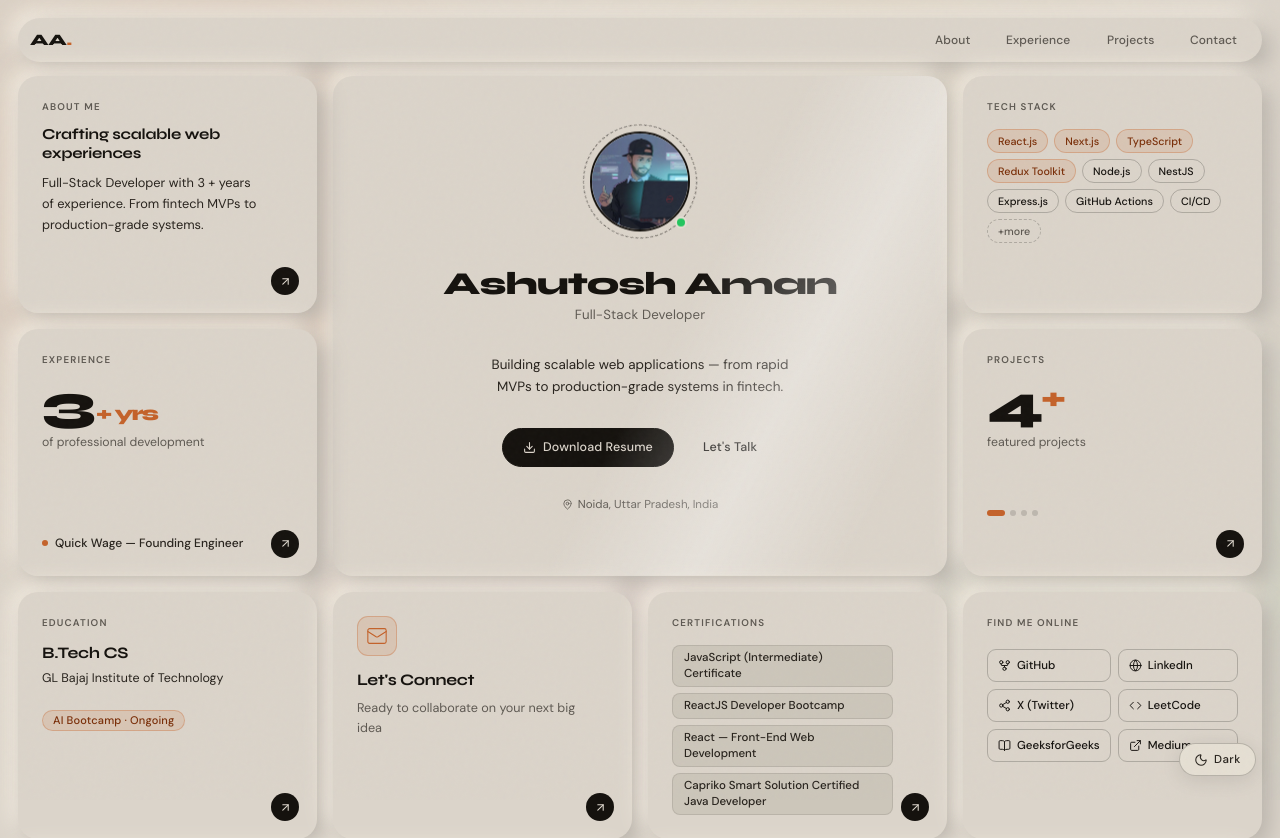
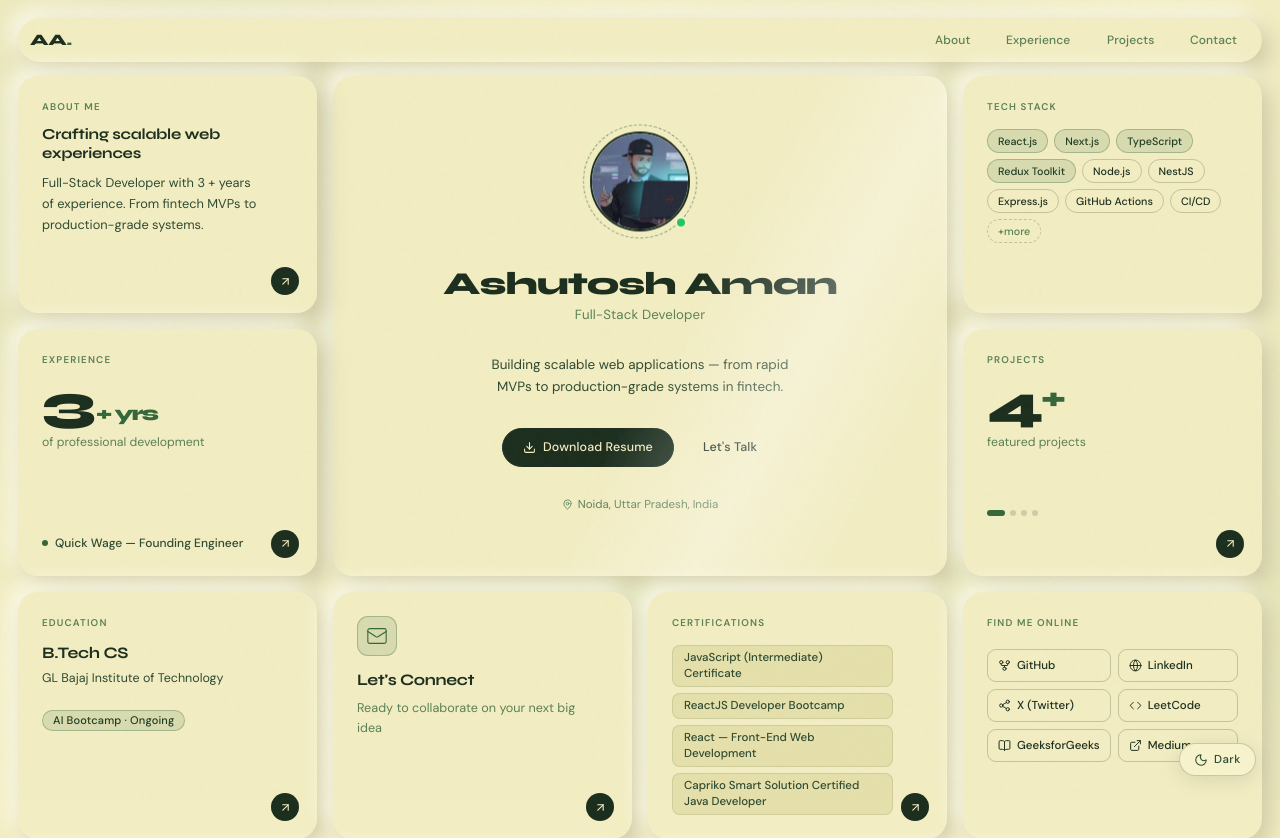
Before and after one commit to AmanAshutosh/hireme, a React (Vite) app: page / in a window 1280 px wide. Shown: the top 838 px of the page. Built offline with nearby package versions, Linux system fonts and the light colour scheme.

Commit message:
color ui update

```diff
--- a/src/styling/global.css
+++ b/src/styling/global.css
@@ -1,30 +1,30 @@
 @import url("https://fonts.googleapis.com/css2?family=Syne:wght@400;500;600;700;800&family=DM+Sans:ital,opsz,wght@0,9..40,300;0,9..40,400;0,9..40,500;0,9..40,600;1,9..40,300&display=swap");
 
 :root {
-  /* ── Darker, richer warm palette ── */
-  --bg: #dbd4ca;
-  --surface: #e5dfd3;
-  --surface-2: #ccc6ba;
-  --surface-warm: #ede7db;
-  --surface-pink: #ecdbd6;
+  /* ── ColorHunt palette: #346739 #79ae6f #9fcb98 #f2edc2 ── */
+  --bg: #f2edc2;
+  --surface: #f7f3cc;
+  --surface-2: #e5e0ab;
+  --surface-warm: #faf6d2;
+  --surface-pink: #ecf2d4;
 
-  --text-primary: #15120e;
-  --text-secondary: #28231d;
-  --text-dim: #5e5952;
-  --text-dark: #15120e;
-  --text-dark-secondary: #28231d;
-  --text-light: #f4f3f0;
+  --text-primary: #1c2e1e;
+  --text-secondary: #2e4a31;
+  --text-dim: #5a8054;
+  --text-dark: #1c2e1e;
+  --text-dark-secondary: #2e4a31;
+  --text-light: #f2edc2;
 
-  /* Burnt orange — bolder, more vibrant than old gold */
-  --accent: #c4622a;
-  --accent-dim: rgba(196, 98, 42, 0.13);
-  --accent-border: rgba(196, 98, 42, 0.32);
-  --accent-text: #7a2e08;
+  /* Deep forest green as primary accent */
+  --accent: #346739;
+  --accent-dim: rgba(52, 103, 57, 0.13);
+  --accent-border: rgba(52, 103, 57, 0.32);
+  --accent-text: #1e3c22;
   --yellow: #e8c547;
   --green-ok: #22c55e;
 
-  --border: 1px solid rgba(21, 18, 14, 0.22);
-  --border-dim: 1px solid rgba(21, 18, 14, 0.1);
+  --border: 1px solid rgba(28, 46, 30, 0.22);
+  --border-dim: 1px solid rgba(28, 46, 30, 0.11);
   --border-light: 1px solid rgba(255, 255, 255, 0.08);
 
   --radius: 20px;
@@ -35,9 +35,9 @@
   --font-body: "DM Sans", sans-serif;
   --transition: 0.18s cubic-bezier(0.4, 0, 0.2, 1);
 
-  /* ── NEUMORPHISM (stronger contrast on darker bg) ── */
-  --neumo-shadow-dark: #b8b2aa;
-  --neumo-shadow-light: #f4ede2;
+  /* ── NEUMORPHISM — tuned for cream background ── */
+  --neumo-shadow-dark: #cec9a4;
+  --neumo-shadow-light: #fefdf0;
   --neumo-shadow: 8px 8px 22px var(--neumo-shadow-dark), -8px -8px 22px var(--neumo-shadow-light);
   --neumo-shadow-hover: 14px 14px 38px var(--neumo-shadow-dark), -14px -14px 38px var(--neumo-shadow-light);
   --neumo-shadow-sm: 4px 4px 10px var(--neumo-shadow-dark), -4px -4px 10px var(--neumo-shadow-light);
--- a/src/styling/home.css
+++ b/src/styling/home.css
@@ -19,39 +19,39 @@
   transform-origin: center center;
 }
 
-/* Light mode blob colors */
+/* Light mode blob colors — ColorHunt #346739 #79ae6f #9fcb98 #f2edc2 */
 .blob-1 {
   width: 660px;
   height: 660px;
-  background: radial-gradient(circle, rgba(196, 98, 42, 0.22) 0%, transparent 72%);
+  background: radial-gradient(circle, rgba(52, 103, 57, 0.2) 0%, transparent 72%);
   top: -120px;
   left: -80px;
 }
 .blob-2 {
   width: 560px;
   height: 560px;
-  background: radial-gradient(circle, rgba(72, 163, 95, 0.13) 0%, transparent 72%);
+  background: radial-gradient(circle, rgba(121, 174, 111, 0.22) 0%, transparent 72%);
   top: 38%;
   right: -140px;
 }
 .blob-3 {
   width: 500px;
   height: 500px;
-  background: radial-gradient(circle, rgba(200, 100, 150, 0.15) 0%, transparent 72%);
+  background: radial-gradient(circle, rgba(159, 203, 152, 0.28) 0%, transparent 72%);
   bottom: -100px;
   left: 22%;
 }
 .blob-4 {
   width: 400px;
   height: 400px;
-  background: radial-gradient(circle, rgba(120, 90, 200, 0.11) 0%, transparent 72%);
+  background: radial-gradient(circle, rgba(52, 103, 57, 0.13) 0%, transparent 72%);
   top: 22%;
   left: 42%;
 }
 .blob-5 {
   width: 440px;
   height: 440px;
-  background: radial-gradient(circle, rgba(210, 160, 40, 0.13) 0%, transparent 72%);
+  background: radial-gradient(circle, rgba(121, 174, 111, 0.17) 0%, transparent 72%);
   top: -60px;
   right: 15%;
 }
@@ -168,7 +168,7 @@
   color: var(--text-primary);
 }
 .card-pink {
-  background: linear-gradient(135deg, var(--bg) 55%, rgba(200, 100, 150, 0.1) 100%);
+  background: linear-gradient(135deg, var(--bg) 50%, rgba(159, 203, 152, 0.22) 100%);
   color: var(--text-primary);
 }
 .card-projects-light {
@@ -279,7 +279,7 @@
   position: absolute;
   inset: -7px;
   border-radius: 50%;
-  border: 1.5px dashed rgba(21, 18, 14, 0.55);
+  border: 1.5px dashed rgba(52, 103, 57, 0.6);
   z-index: 1;
   animation: spin 14s linear infinite;
 }
@@ -676,9 +676,9 @@
   border-radius: 100px;
   font-size: 0.67rem;
   font-weight: 500;
-  background: rgba(200, 100, 150, 0.1);
-  border: 1px solid rgba(200, 100, 150, 0.25);
-  color: #8b2252;
+  background: rgba(159, 203, 152, 0.2);
+  border: 1px solid rgba(121, 174, 111, 0.35);
+  color: var(--accent-text);
   white-space: nowrap;
 }
 
--- a/src/styling/pages.css
+++ b/src/styling/pages.css
@@ -43,7 +43,7 @@
     transform var(--transition);
 }
 .back-btn:hover {
-  background: #2a2a28;
+  background: var(--accent);
   transform: scale(1.05);
 }
 
@@ -316,7 +316,7 @@
   border: 1.5px solid var(--text-primary);
 }
 .project-link-primary:hover {
-  background: #2a2a28;
+  background: var(--accent);
 }
 .project-link-secondary {
   background: transparent;
@@ -415,7 +415,7 @@
     transform var(--transition);
 }
 .form-submit:hover {
-  background: #2a2a28;
+  background: var(--accent);
   transform: translateY(-1px);
 }
 
@@ -708,7 +708,7 @@
 .edu-status-progress {
   background: var(--accent-dim);
   border: 1px solid var(--accent-border);
-  color: #7a5c28;
+  color: var(--accent-text);
 }
 .edu-status-done {
   background: rgba(14, 13, 12, 0.05);
@@ -803,7 +803,7 @@
     transform var(--transition);
 }
 .freelance-cta-btn:hover {
-  background: #2a2a28;
+  background: var(--accent);
   transform: translateY(-1px);
 }
 
@@ -831,7 +831,7 @@
 .freelance-service-item:hover {
   border-color: var(--accent);
   background: var(--accent-dim);
-  color: #7a5c28;
+  color: var(--accent-text);
 }
 
 /* ─── MOBILE ─── */
```
